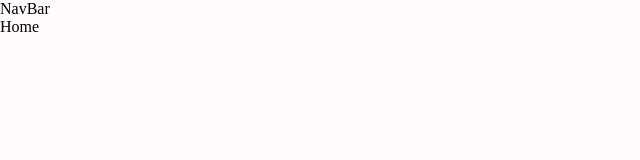
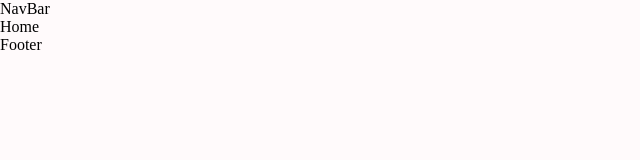
Before and after one commit to coding-neophyte/gym-rat, a React (Create React App) app: page / in a window 1280 px wide. Shown: the top 160 px of the page, without its empty margins (0-640 px from the left). Built offline with nearby package versions, Linux system fonts and the light colour scheme.

Commit message:
adding footer and setting margin for large screens

```diff
--- a/src/App.js
+++ b/src/App.js
@@ -4,6 +4,7 @@ import { Box } from '@mui/material';
 import NavBar from './components/NavBar';
 import WorkoutDetail from './pages/WorkoutDetail';
 import Home from './pages/Home';
+import Footer from './components/Footer';
 
 const router = createBrowserRouter([
   {
@@ -18,9 +19,11 @@ const router = createBrowserRouter([
 
 function App() {
   return(
-    <Box width='400px'>
+    //setting width and margin for large screens
+    <Box width='400px' sx={{width: {xl: '1488px'}}} m='auto'>
       <NavBar />
       <RouterProvider router={router}/>
+      <Footer />
     </Box>
 
   )
--- /dev/null
+++ b/src/components/Footer.js
@@ -0,0 +1,9 @@
+import React from 'react'
+
+const Footer = () => {
+  return (
+    <div>Footer</div>
+  )
+}
+
+export default Footer
```
